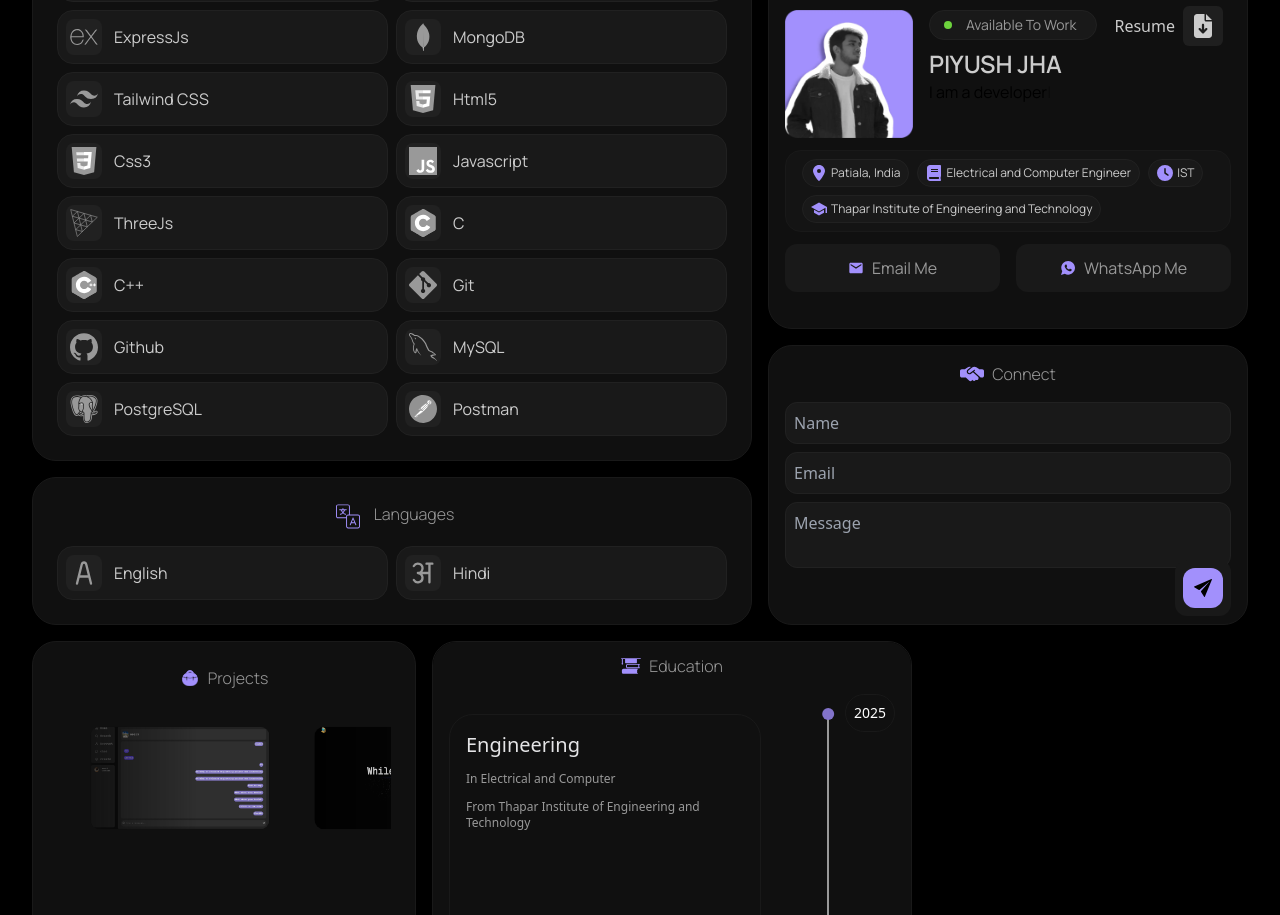
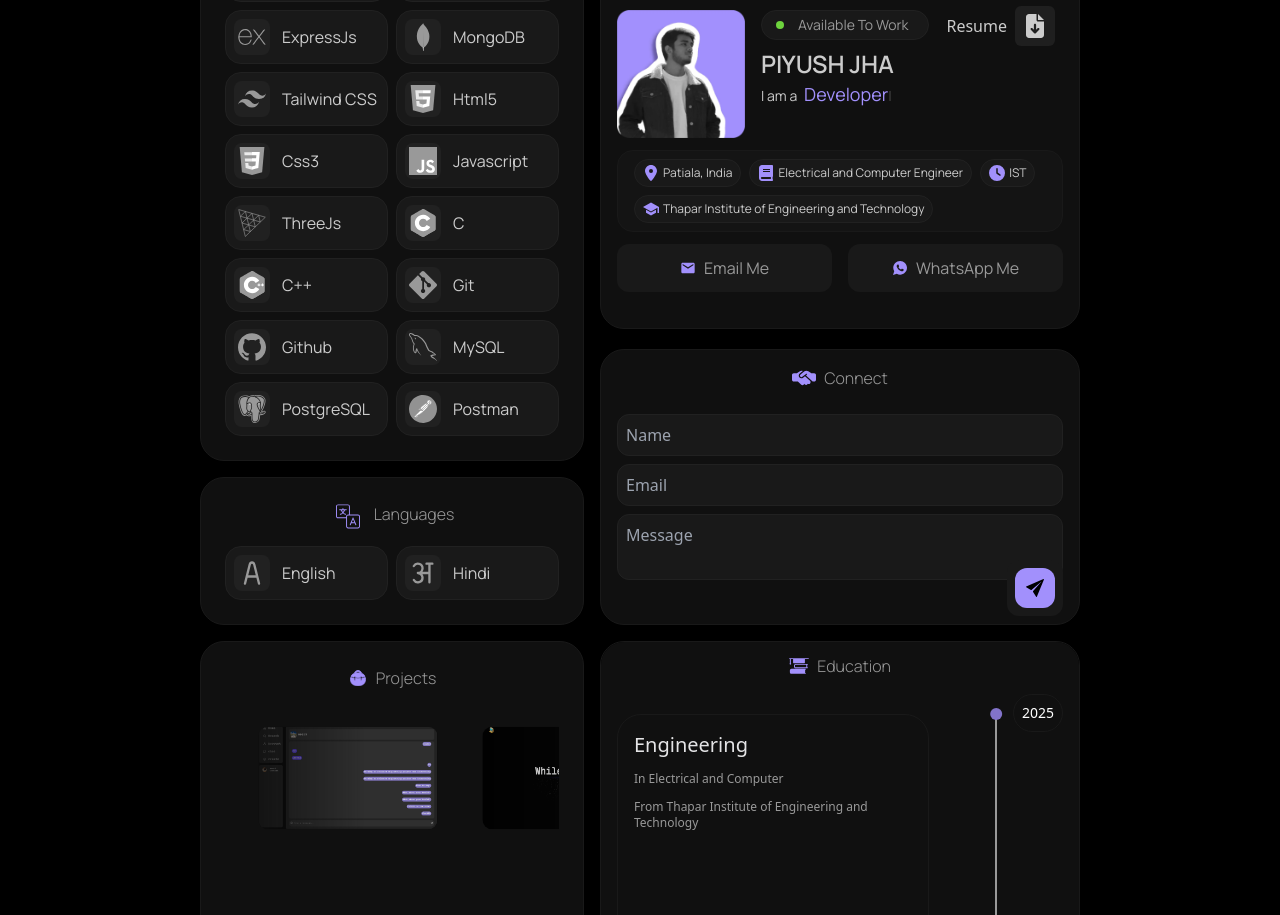
Before and after one commit to Piyushjha03/portfolio, a React (Vite) app in the folder client/: page / in a window 1280 px wide. Shown: the part 157-1072 px from the top of the page. Built offline with nearby package versions, Linux system fonts and the light colour scheme.

Commit message:
responsivee

```diff
--- a/client/src/pages/home.jsx
+++ b/client/src/pages/home.jsx
@@ -75,10 +75,10 @@ const Home = () => {
 
   return (
     <>
-      <div className="canvas w-screen gap-4 flex justify-center items-center flex-col md:flex-row p-2 sm:p-8">
-        <div className="msresponsive-top w-full flex gap-4 flex-col-reverse sm:flex-row">
-          <div className="left flex flex-col gap-4 w-full">
-            <div className="tech-stack bg-[var(--primary-bg)] border-spacing-3 border-[1px] border-[var(--primary-border)] w-96 rounded-3xl p-6 flex flex-col  items-center min-w-full sm:min-h-fit ">
+      <div className="canvas w-screen gap-4 flex justify-center items-center flex-col md:flex-row p-2 py-8 sm:p-8">
+        <div className="msresponsive-top w-full h-full flex gap-4 flex-col-reverse items-center justify-center sm:flex-row">
+          <div className="left flex flex-col gap-4 max-w-full w-[480px] sm:max-w-96">
+            <div className="tech-stack w-full bg-[var(--primary-bg)] border-spacing-3 border-[1px] border-[var(--primary-border)]  rounded-3xl p-6 flex flex-col  items-center sm:min-w-96 sm:min-h-fit ">
               <div className="tech-stack-heading flex gap-2">
                 <div className="stack-icon flex justify-center items-center">
                   <BsStack color="#a290fc" />
@@ -106,7 +106,7 @@ const Home = () => {
                 <Tech imgsrc={Postman} techname="Postman" />
               </div>
             </div>
-            <div className="language bg-[var(--primary-bg)] border-spacing-3 border-[1px] border-[var(--primary-border)] w-96 rounded-3xl p-6 flex flex-col  items-center min-w-full sm:min-h-fit">
+            <div className="language bg-[var(--primary-bg)] border-spacing-3 border-[1px] border-[var(--primary-border)] sm:min-w-96 rounded-3xl p-6 flex flex-col  items-center  sm:min-h-fit">
               <div className="language-heading flex gap-2">
                 <div className="language-icon flex justify-center items-center h-[36px] w-[36px]">
                   {/* <HiMiniLanguage color="#a290fc" /> */}
@@ -126,7 +126,7 @@ const Home = () => {
               </div>
             </div>
           </div>
-          <div className="middle flex flex-col w-full max-w-[480px] sm:max-w-[480px] sm:min-w-[480px]">
+          <div className="middle flex flex-col h-full w-full max-w-[480px] sm:max-w-[480px] sm:min-w-[480px]">
             <div className="socials flex gap-3 w-full">
               <div className="linkedin bg-[var(--primary-bg)] border-spacing-3 border-[1px] border-[var(--primary-border)] flex-1 rounded-3xl p-2 flex flex-col  items-center relative">
                 <a
@@ -189,7 +189,13 @@ const Home = () => {
                   </div>
                   <div className="perosnal-info-bottom">
                     <h1 className="className=text-[var(--dark-gray-text)] font-mano">
-                      <span className="typewriter">I am a developer</span>
+                      <span className="typewriter text-sm text-mano text-[var(--text-white)]">
+                        I am a{" "}
+                        <span className="text-lg text-[var(--primary-purple)] ml-1">
+                          {" "}
+                          Developer
+                        </span>
+                      </span>
                     </h1>
                   </div>
                 </div>
@@ -263,7 +269,7 @@ const Home = () => {
                 </a>
               </div>
             </div>
-            <div className="contact relative h-full w-full mt-4  bg-[var(--primary-bg)] border-spacing-3 border-[1px] border-[var(--primary-border)]  rounded-3xl p-4 flex flex-col gap-4 items-center">
+            <div className="contact relative h-full w-full mt-5 pb-11 bg-[var(--primary-bg)] border-spacing-3 border-[1px] border-[var(--primary-border)]  rounded-3xl p-4 flex flex-col gap-6 items-center">
               <div className="contact-heading flex gap-2">
                 <div className="contact-icon flex justify-center items-center">
                   <FaHandshakeSimple color="#a290fc" className="h-6 w-6" />
@@ -272,8 +278,8 @@ const Home = () => {
                   Connect
                 </h2>
               </div>
-              <div className="contact-content w-full flex flex-col gap-3">
-                <form>
+              <div className="contact-content w-full flex flex-col gap-4">
+                <form className="gap-4">
                   <div className="contact-input flex flex-col gap-2 text-mano text-white">
                     <input
                       type="text"
@@ -302,9 +308,9 @@ const Home = () => {
             </div>
           </div>
         </div>
-        <div className="msresponsive-bottom w-full flex justify-center items-center ">
-          <div className="right w-full flex flex-col gap-4 md:flex-col sm:flex-row">
-            <div className="work relative pb-16  bg-[var(--primary-bg)] border-spacing-3 border-[1px] border-[var(--primary-border)]  rounded-3xl p-6 flex flex-col  items-center gap-6 w-full max-w-full md:min-w-full sm:max-w-[384px]">
+        <div className="msresponsive-bottom w-full flex justify-center items-center sm:justify-center">
+          <div className="right flex flex-col gap-4 w-full max-w-[480px] sm:max-w-full sm:w-full md:flex-col items-center sm:flex-row sm:justify-center sm:items-stretch">
+            <div className="work relative pb-16  bg-[var(--primary-bg)] border-spacing-3 border-[1px] border-[var(--primary-border)]  rounded-3xl p-6 flex flex-col  items-center gap-6 w-full md:min-w-full sm:max-w-[384px]">
               <div className="work-heading flex gap-2">
                 <div className="work-icon flex justify-center items-center">
                   <img src={Workbag} alt="Work" className="w-5 h-5" />
@@ -412,7 +418,7 @@ const Home = () => {
                 </a>
               </div>
             </div>
-            <div className="education  overflow-scroll h-full max-h-[450px]   bg-[var(--primary-bg)] border-spacing-3 border-[1px] border-[var(--primary-border)]  rounded-3xl p-4 pt-0 flex flex-col gap-6 items-center  max-w-[480px] mt-0 md:w-full md:mt-4 sm:min-w-[480px]">
+            <div className="education  overflow-scroll h-full max-h-[450px]   bg-[var(--primary-bg)] border-spacing-3 border-[1px] border-[var(--primary-border)]  rounded-3xl p-4 pt-0 flex flex-col gap-6 items-center mt-0 w-full md:w-full md:mt-4 sm:max-w-[480px]">
               <div className="education-header w-full flex justify-center items-center bg-[var(--primary-bg)] gap-2 sticky top-0 py-3">
                 <div className="education-icon flex justify-center items-center">
                   <img src={Education} alt="Education" className="w-5 h-5" />
```
